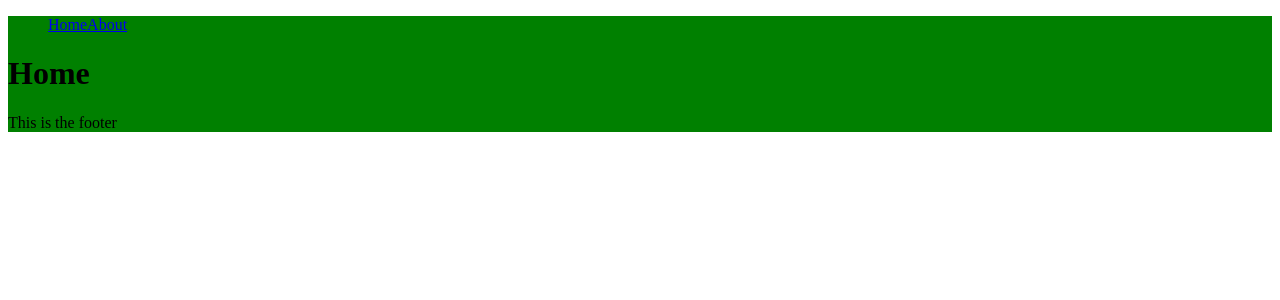
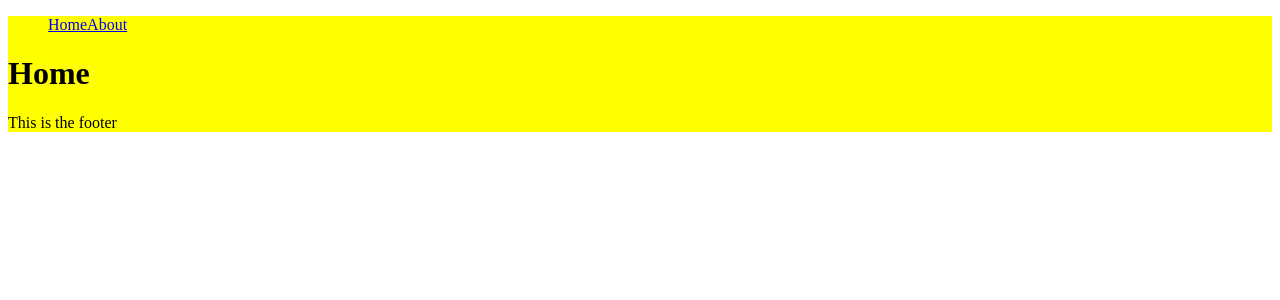
Before and after one commit to AndresCalvoG/nextjs, a Next.js app: page / in a window 1280 px wide. Shown: the top 300 px of the page. Built offline with nearby package versions, Linux system fonts and the light colour scheme.

Commit message:
add css module in nextjs

```diff
--- a/components/Layout/Layout.tsx
+++ b/components/Layout/Layout.tsx
@@ -1,9 +1,10 @@
 import React from "react";
 import Navbar from "../Navbar/Navbar";
+import style from "./layout.module.css";
 
 const Layout = ({ children }) => {
   return (
-    <div className="container">
+    <div className={style.container}>
       <Navbar />
       {children}
       <footer>This is the footer</footer>
--- /dev/null
+++ b/components/Layout/layout.module.css
@@ -0,0 +1,3 @@
+.container {
+  background-color: yellow;
+}
```
